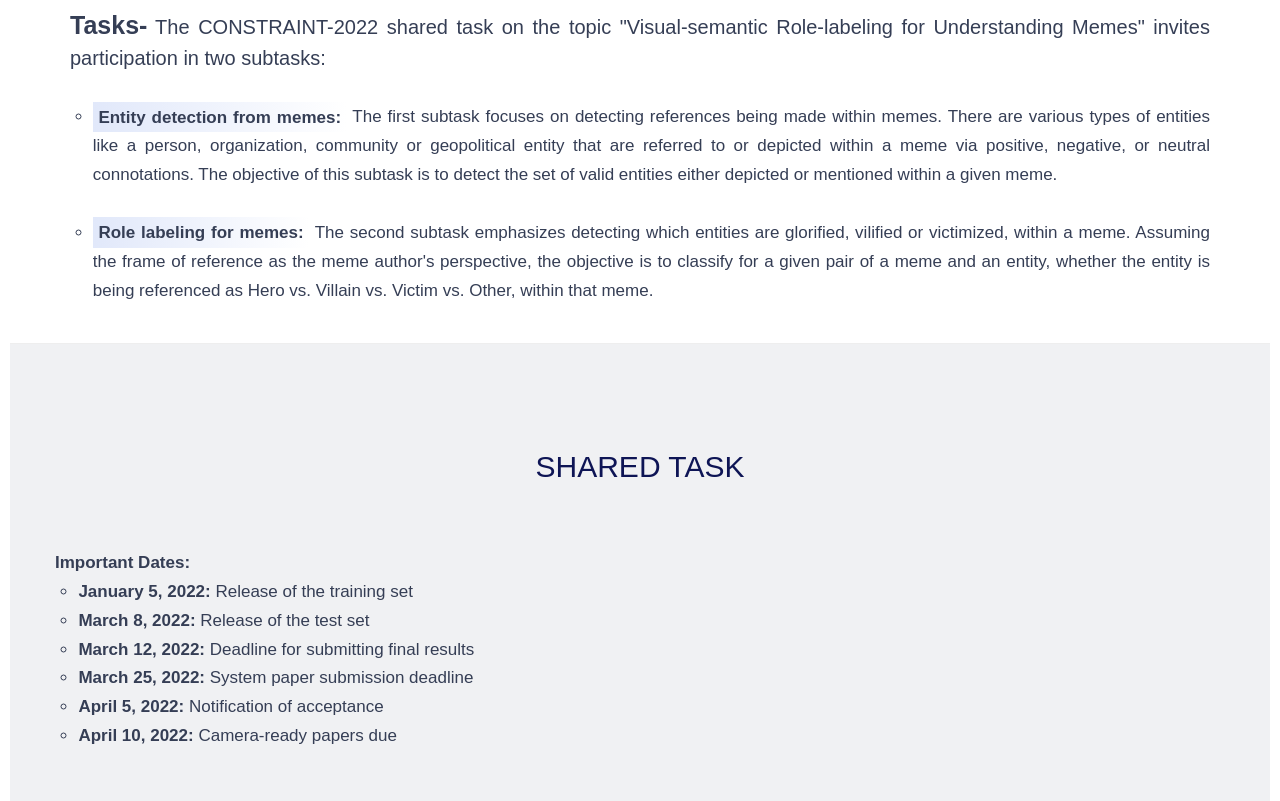
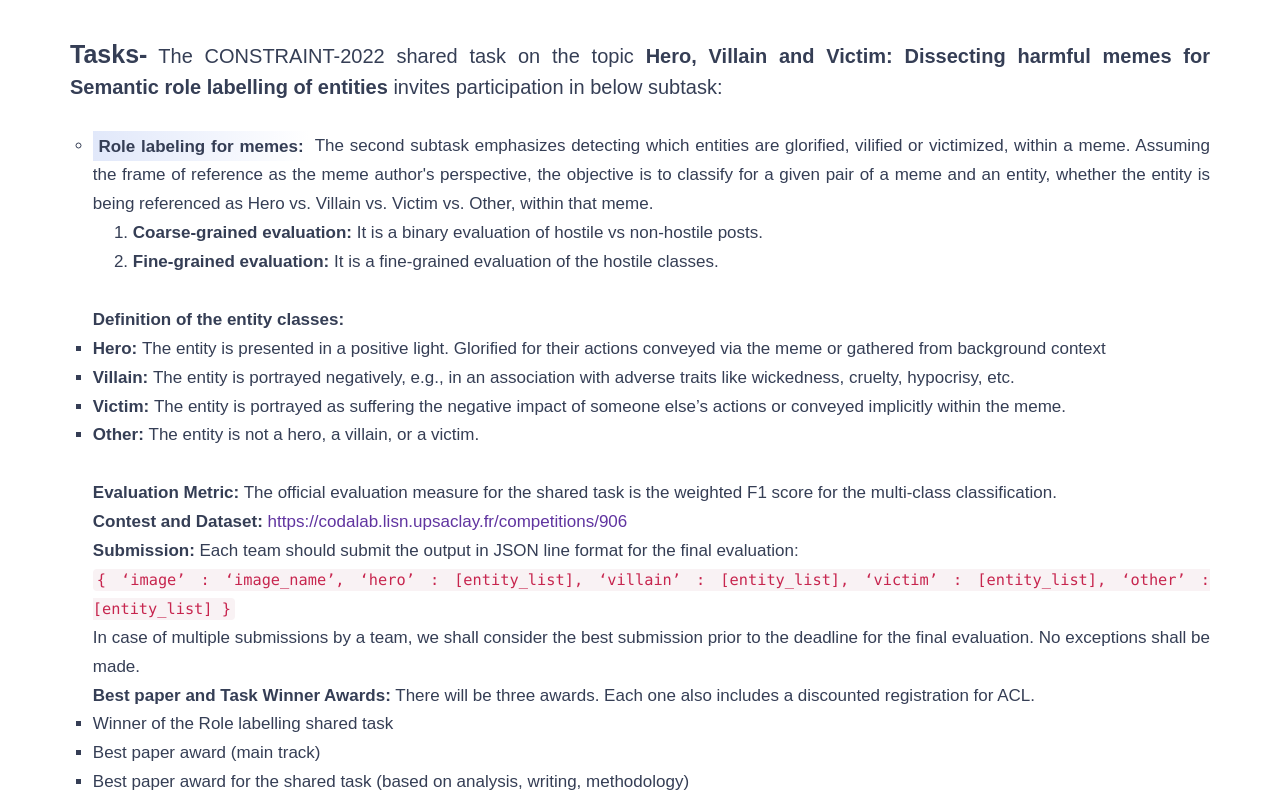
Before and after one commit to constraint-lcs2/constraint-lcs2.github.io, a plain HTML site: page index.html in a window 1280 px wide. Shown: the part 1500-2301 px from the top of the page. Drawn offline with Linux system fonts and the light colour scheme.

Commit message:
page update

```diff
--- a/index.html
+++ b/index.html
@@ -143,10 +143,19 @@
                     <div class="col-md-12">
                         <p align="justify">
                         <ul style="list-style: none;">
+
+
+
+
                             <li>
                                 <div style="width: 5%; float: left;"><i class="fa fa-cog fa-spin fa-x" style="color:#0000ff;" aria-hidden="true"></i></div>
-                                Stay tuned for the updates related to the shared task.
+                                We will soon be releasing the training/validation set for “US Politics domain”. Stay tuned!
                             </li>
+                            <li>
+                                <div style="width: 5%; float: left;"><i class="fa fa-cog fa-spin fa-x" style="color:#0000ff;" aria-hidden="true"></i></div>
+                                The training/validation dataset for “Covid19” domain is now released.
+                            </li>
+
                             <!-- paste the <li> item again here  -->
 
                         </ul>
@@ -207,78 +216,89 @@ publisher = {Springer},
                         <p id="link-site"><span>For worshop details please visit:</span> <a href="http://lcs2.iiitd.edu.in/CONSTRAINT-2022/">http://lcs2.iiitd.edu.in/CONSTRAINT-2022/</a> </p><br>
 
                         <ul style="text-align: justify; list-style: none;">
-                            <li><b id="task-main">Tasks-</b> <span class="extra">The CONSTRAINT-2022 shared task on the topic "Visual-semantic Role-labeling for Understanding Memes" invites participation in two subtasks:</span><br><br>
+                            <li><b id="task-main">Tasks-</b> <span class="extra">The CONSTRAINT-2022 shared task on the topic <b>Hero, Villain and Victim: Dissecting harmful memes for Semantic role labelling of entities</b> invites participation in below subtask:</span><br><br>
                                 <ul style="margin-left: 2%;">
-                                    <li>
-                                        <span class="subtask">Entity detection from memes:</span> The first
-subtask focuses on detecting references being made
-within memes. There are various types of entities like a
-person, organization, community or geopolitical entity
-that are referred to or depicted within a meme via
-positive, negative, or neutral connotations. The objective
-of this subtask is to detect the set of valid entities either
-depicted or mentioned within a given meme.<br>
+                                    <!-- <li>
+                                        <span class="subtask">Entity detection from memes:</span> The first subtask focuses on detecting references being made within memes. There are various types of entities like a person, organization, community or geopolitical entity that are referred to or depicted within a meme via positive, negative, or neutral connotations. The objective of this subtask is to detect the set of valid entities either depicted or mentioned within a given meme.<br>
 
-                                       <!--  <p id="example"><code>If you take Crocin thrice a day you are safe.</code> <span class="badge badge-pill">Fake</span><br>
+                                        <p id="example"><code>If you take Crocin thrice a day you are safe.</code> <span class="badge badge-pill">Fake</span><br>
                                         <code id="real"> Wearing mask can protect you from the virus </code><span class="badge badge-pill">Real</span></p>
                                        <p>  <b> English Dataset: </b> <a href="https://competitions.codalab.org/competitions/26655"> https://competitions.codalab.org/competitions/26655</a></p>
-                                        <b> English dataset paper: </b> <a href = "https://arxiv.org/abs/2011.03327"> Fighting an Infodemic: COVID-19 Fake News Dataset </a> -->
-                                    </li>
-                                    <br>
+                                        <b> English dataset paper: </b> <a href = "https://arxiv.org/abs/2011.03327"> Fighting an Infodemic: COVID-19 Fake News Dataset </a>
+                                    </li> -->
+                                    <!-- <br> -->
                                     <li>
                                         <span class="subtask">Role labeling for memes:</span> The second subtask emphasizes detecting which entities are glorified, vilified or victimized, within a meme. Assuming the frame of reference as the meme author's perspective, the objective is to classify for a given pair of a meme and an entity, whether the entity is being referenced as Hero vs. Villain vs. Victim vs. Other, within that meme.<br>
-                                        <!-- <ol>
+                                        <ol>
                                             <li><b>Coarse-grained evaluation:</b> It is a binary evaluation of hostile vs non-hostile posts.</li>
                                             <li><b>Fine-grained evaluation:</b> It is a fine-grained evaluation of the hostile classes.</li>
 
-                                        </ol> -->
+                                        </ol>
 
-                                    <!-- <br>
-                                    <b> Definitions of the class labels: </b><br>
+                                    <br>
+                                    <b> Definition of the entity classes: </b><br>
                                     <ul>
-                                        <li><b> Fake News: </b>A claim or information that is verified to be not true. </li>
-                                        <li><b>Hate Speech:</b> A post targeting a specific group of people based on their ethnicity, religious beliefs, geographical belonging, race, etc., with malicious intentions of spreading hate or encouraging violence. </li>
-                                        <li><b> Offensive: </b>A post containing profanity, impolite, rude, or vulgar language to insult a targeted individual or group. </li>
-                                        <li> <b>Defamation: </b>A mis-information regarding an individual or group. </li>
-                                        <li><b> Non-hostile:</b> A post without any hostility. </li>
+                                        <li><b> Hero: </b>The entity is presented in a positive light. Glorified for their actions conveyed via the meme or gathered from background context </li>
+                                        <li><b>Villain: </b> The entity is portrayed negatively, e.g., in an association with adverse traits like wickedness, cruelty, hypocrisy, etc.  </li>
+                                        <li><b>Victim: </b> The entity is portrayed as suffering the negative impact of someone else’s actions or conveyed implicitly within the meme. </li>
+                                        <li><b>Other: </b> The entity is not a hero, a villain, or a victim.</li>
 
                                     </ul>
-                                    <br>
-                                    <b>Examples</b><br>
-                                    <p id="example">
+                                    <!-- <br> -->
+                                    <!-- <b>Examples</b><br> -->
+                                    <!-- <p id="example">
                                         <code>ये देखो इस्लाम क्या क्या सिखाता है जिहाद से लेकर आतंकवादी और दंगों से लेकर चोरी बुर्खे की आड़ में चद्दर चुराती महिलाएं</code> <span class="badge badge-pill">{hate}</span><br>
                                         <code>मोहतरमा JNU की 43 साल की छात्रा हैं , और कमाल की बात है कि उनकी बेटी मोना भी JNU में ही पड़ती है</code> <span class="badge badge-pill">{Fake, Defamation}</span><br>
                                         <code>जब इन दलितों को (सभी नहीं) हिन्दू धर्म और हिन्दू देवी देवताओं से इतनी नफरत भारी हुई है तो धूर्त कहीं के अपना नाम हिन्दुओं के जैसे ही क्यों रखते हैं। किसने रोका है कुछ भी बन से, बन जाओ मुस्लिम, ईसाई और जो मन करे। इस धूर्त की हिम्मत नहीं कि किसी दूसरे धर्म के बारे ऐसा बोल दे ।</code> <span class="badge badge-pill">{Hate, Offensive}</span><br>
 
 
                                         <code id="real"> डॉक्टर कफ़ील ख़ान को हाईकोर्ट से मिली ज़मानत https://t.co/DH5WE370XT </code><span class="badge badge-pill">{Non-hostile}</span>
-                                    </p>
- -->
+                                    </p> -->
+
 
                                 </li>
-                                <!-- <b>Evaluation Metric:</b> The official evaluation metric for the shared task is weighted-average F1 score.
                                 <br>
-                                <b>Hindi Dataset: </b> <a href="https://competitions.codalab.org/competitions/26654"> https://competitions.codalab.org/competitions/26654 </a> <br>
-                                    <b> Hindi Dataset Paper: </b> <a href = "https://arxiv.org/abs/2011.03588"> Hostility Detection Dataset in Hindi </a>
+                                <b>Evaluation Metric:</b> The official evaluation measure for the shared task is the weighted F1 score for the multi-class classification.
+                                <br>
+                                <b>Contest and Dataset: </b> <a href="https://codalab.lisn.upsaclay.fr/competitions/906"> https://codalab.lisn.upsaclay.fr/competitions/906 </a> <br>
+                                    <!-- <b> Hindi Dataset Paper: </b> <a href = "https://arxiv.org/abs/2011.03588"> Hostility Detection Dataset in Hindi </a> -->
+                                <!-- <br> -->
+
+                                <b>Submission:</b> Each team should submit the output in JSON line format for the final evaluation:<br>
+                                <code>
+                                    {
+                                        ‘image’ : ‘image_name’,
+                                        ‘hero’ : [entity_list],
+                                        ‘villain’ : [entity_list],
+                                        ‘victim’ : [entity_list],
+                                        ‘other’ : [entity_list]
+                                    }
+
+                                </code>
+                                <br>
+                                In case of multiple submissions by a team, we shall consider the best submission prior to the deadline for the final evaluation. No exceptions shall be made.
                                 <br>
 
-                                <b>Submission:</b> Each team should submit a csv file in the following format for the final evaluation:<br>
-                                    &lt;unique_id, {labels}&gt;<br>
-                                In case of multiple submissions by a team, we shall consider the last submission prior to the deadline for the final evaluation. No exceptions shall be made.<br>
 
 
-                                <b>System description paper: </b>All team/participants will be invited to submit their models as short papers to be included in the proceedings. Based on the reviewers' comments, we will decide which papers to be accepted. There will be 2 types of accepted papers:<br>
-                                    1) Archival - These will be published in springer. At least one author must register for the workshop.<br>
-                                    2) (optional) Non - archival - These will not be published in formal prceedings. They will be (optional) presented as posters and we will put up a (optional) link to these papers on our website. <br>
 
-                                <b>Submission details: </b> All papers must be submitted via our <a href = "https://easychair.org/conferences/?conf=constraint2021" >EasyChair submission page. </a> Papers should be single blind. Minimum 6 pages and maximum 12 pages including references. paper template : <a href = "https://www.springer.com/gp/authors-editors/conference-proceedings/conference-proceedings-guidelines"> https://www.springer.com/gp/authors-editors/conference-proceedings/conference-proceedings-guidelines</a> <br>
-                                <b> Best paper and Task Winner Awards:</b> There are 4 awards. Each one also includes a discounted registration for AAAI.<br>
+
+                                <!-- Each team should submit a csv file in the following format for the final evaluation:<br> -->
+                                    <!-- &lt;unique_id, {labels}&gt;<br> -->
+                                <!-- In case of multiple submissions by a team, we shall consider the last submission prior to the deadline for the final evaluation. No exceptions shall be made.<br> -->
+
+
+                                <!-- <b>System description paper: </b>All teams/participants will be invited to submit their models as short papers to be included in the proceedings. Based on the reviewers' comments, we will decide which papers to be accepted. There will be two types of papers:<br>
+                                    1) Archival: These articles will be published by Springer. At least one author must register for the workshop in that case.<br>
+                                    2) (optional) Non-archival: These articles will not be published in the proceedings. They will be (optionally) presented as posters and we will put up an (optional) link to them on our website.   <br>
+
+                                <b>Submission details: </b> All papers must be submitted via our <a href = "https://easychair.org/conferences/?conf=constraint2021" >EasyChair submission page. </a> Papers should be single blind. Minimum 6 pages and maximum 12 pages including references. paper template : <a href = "https://www.springer.com/gp/authors-editors/conference-proceedings/conference-proceedings-guidelines"> https://www.springer.com/gp/authors-editors/conference-proceedings/conference-proceedings-guidelines</a> <br>-->
+                                <b> Best paper and Task Winner Awards:</b> There will be three awards. Each one also includes a discounted registration for ACL.<br>
                                     <ul>
-                                        <li> Winner of English shared task </li>
-                                        <li> Winner of Hindi shared task (fine grained) </li>
+                                        <li> Winner of the Role labelling shared task</li>
                                         <li> Best paper award (main track) </li>
-                                        <li> Best paper award shared task (based on analysis, writing, methodology) </li>
-                                    </ul> -->
+                                        <li> Best paper award for the shared task (based on analysis, writing, methodology) </li>
+                                    </ul>
                             </li>
                         </ul>
 
@@ -652,7 +672,7 @@ depicted or mentioned within a given meme.<br>
                     <tbody>
                         <tr class="trow">
                              <td><i class="fa fa-envelope" style="font-size: 20px;"></i>
-                             &nbsp;&nbsp;<a href="mailto:tanmoy@iiitd.ac.in">tanmoy@iiitd.ac.in</a></td>
+                             &nbsp;&nbsp;<a href="mailto:tanmoy@iiitd.ac.in">tanmoy@iiitd.ac.in</a>, <a href="mailto:shivams@iiitd.ac.in">shivams@iiitd.ac.in</a></td>
                         </tr>
                     </tbody>
                 </table>
@@ -665,7 +685,7 @@ depicted or mentioned within a given meme.<br>
                         <div class="row">
                             <div id="socialicons" style="">
                                 <span style="width: 90px;float: left"><h3>Follow Us</h3></span> &nbsp;
-                                <a class="icon" href="https://twitter.com/CONSTRAINT_AAAI" title="Follow with Twitter" target="_blank"><i class="fa fa-twitter" style="font-size: 20px;"></i></a>
+                                <a class="icon" href="https://twitter.com/CONSTRAINT_ACL" title="Follow with Twitter" target="_blank"><i class="fa fa-twitter" style="font-size: 20px;"></i></a>
                             </div>
                         </div>
                     </div>
```
